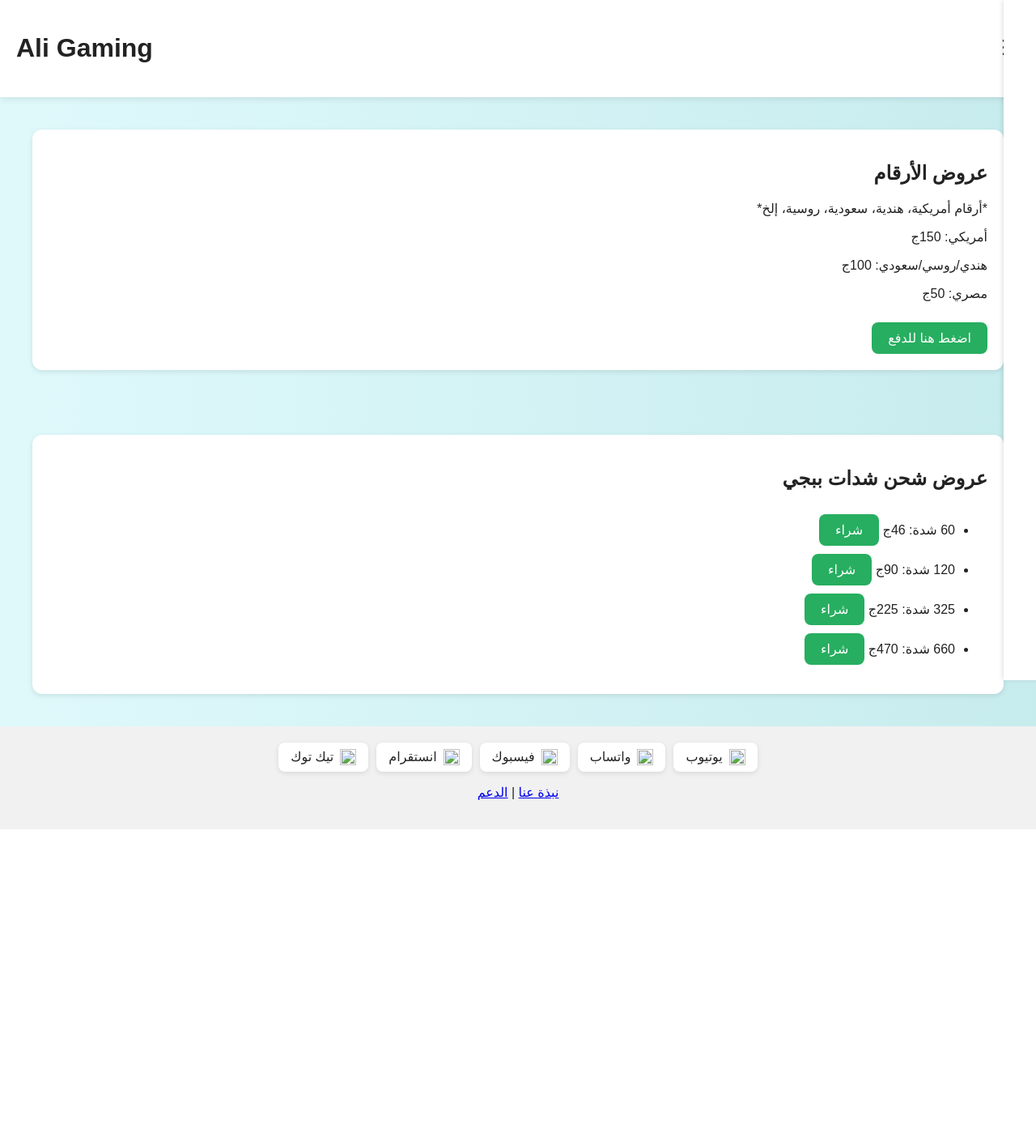
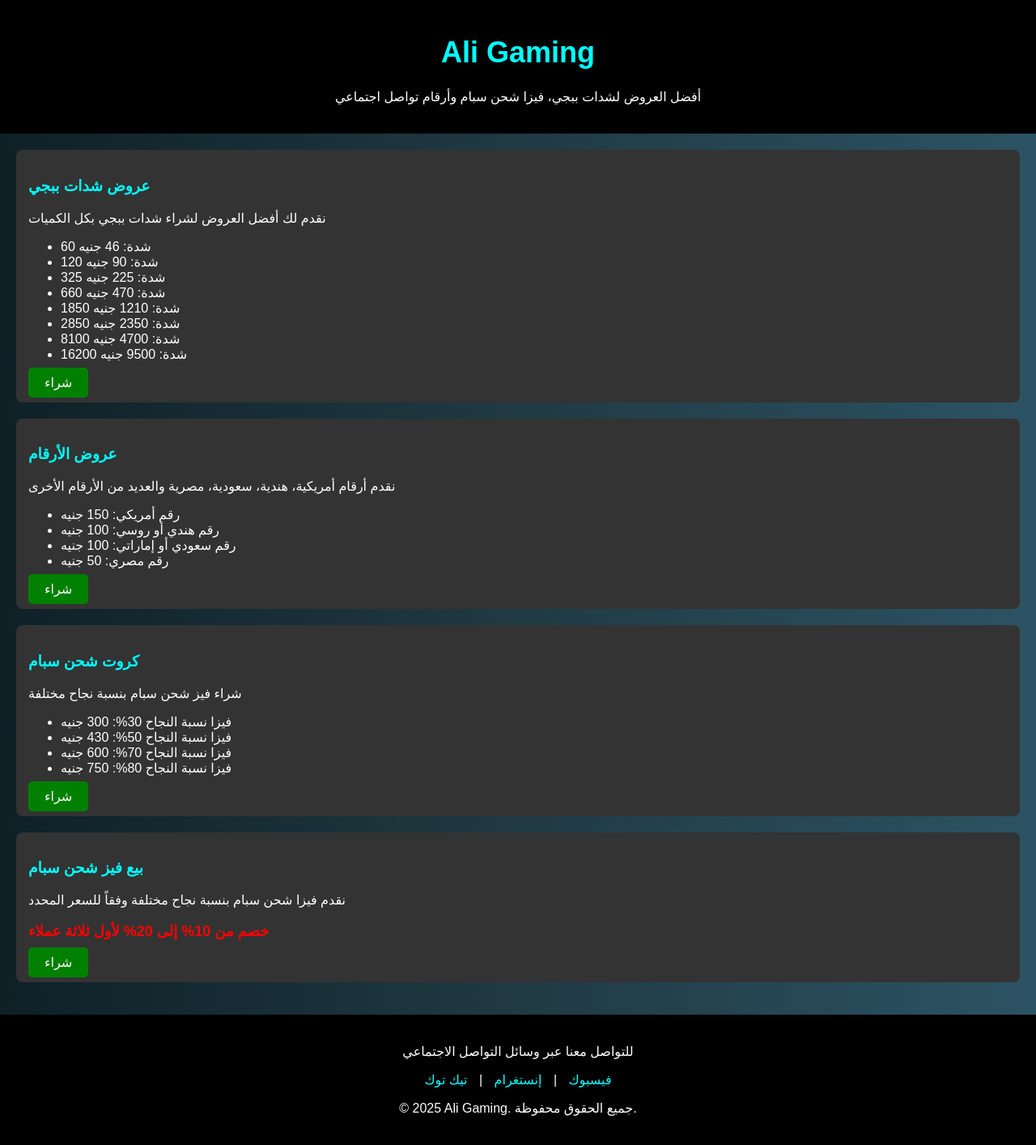
Before and after one commit to AliRadwan2009/Ali_Gaming, a plain HTML site: page index.html in a window 1280 px wide. Shown: the whole page at 81% size. Before the commit the page ends 1024 px from the top, so only its background shows below. Drawn offline with Linux system fonts and the light colour scheme.

Commit message:
ملفات الموقع

```diff
--- a/index.html
+++ b/index.html
@@ -1,143 +1,160 @@
-<!DOCTYPE html><html lang="ar">
+<!DOCTYPE html>
+<html lang="ar">
 <head>
   <meta charset="UTF-8">
-  <meta name="viewport" content="width=device-width, initial-scale=1.0">
-  <title>Ali Gaming</title>
+  <meta name="viewport" content="width=device-width, initial-scale=1">
+  <title>Ali Gaming - متجر شدات و فيز شحن</title>
   <style>
     body {
+      font-family: 'Arial', sans-serif;
+      background: linear-gradient(to right, #0f2027, #203a43, #2c5364);
+      color: white;
       margin: 0;
-      font-family: 'Arial', sans-serif;
-      background: linear-gradient(to right, #dff9fb, #c7ecee);
-      color: #222;
-      direction: rtl;
-    }
-    header {
-      background-color: #fff;
-      padding: 20px;
-      display: flex;
-      justify-content: space-between;
-      align-items: center;
-      box-shadow: 0 2px 8px rgba(0,0,0,0.1);
-    }
-    .menu-btn {
-      font-size: 26px;
-      cursor: pointer;
-    }
-    nav {
-      position: fixed;
-      top: 0;
-      right: -250px;
-      width: 250px;
-      height: 100%;
-      background: #fff;
-      box-shadow: -2px 0 5px rgba(0,0,0,0.1);
-      transition: right 0.3s;
-      padding: 20px;
-    }
-    nav.active {
-      right: 0;
-    }
-    nav ul {
-      list-style: none;
       padding: 0;
     }
-    nav ul li {
-      margin: 15px 0;
-    }
-    nav ul li a {
-      text-decoration: none;
-      color: #333;
-      font-size: 18px;
-    }
-    .section {
-      padding: 20px;
-    }
-    .offers {
-      background: #fff;
-      border-radius: 12px;
-      padding: 20px;
-      margin: 20px;
-      box-shadow: 0 2px 6px rgba(0,0,0,0.1);
-    }
-    .buy-btn {
-      background-color: #27ae60;
-      color: #fff;
-      padding: 10px 20px;
-      border: none;
-      border-radius: 8px;
-      font-size: 16px;
-      cursor: pointer;
-      margin-top: 10px;
-    }
-    .footer {
-      background: #f1f1f1;
+
+    header {
+      background-color: #000;
       padding: 20px;
       text-align: center;
     }
-    .social {
+
+    header h1 {
+      font-size: 36px;
+      color: #00ffff;
+    }
+
+    .container {
+      padding: 20px;
+    }
+
+    .product-card {
+      background-color: #333;
+      padding: 15px;
+      border-radius: 8px;
+      margin-bottom: 20px;
+    }
+
+    .product-card h3 {
+      color: #00ffff;
+    }
+
+    .button {
+      background-color: green;
+      color: white;
+      padding: 10px 20px;
+      border: none;
+      border-radius: 5px;
+      cursor: pointer;
+      text-decoration: none;
+    }
+
+    .important {
+      color: red;
+      font-weight: bold;
+      font-size: 18px;
+    }
+
+    footer {
+      background-color: #000;
+      color: white;
+      text-align: center;
+      padding: 20px;
+    }
+
+    footer a {
+      color: #00ffff;
+      text-decoration: none;
+    }
+
+    .nav-menu {
       display: flex;
-      justify-content: center;
-      flex-wrap: wrap;
-      gap: 10px;
+      justify-content: space-around;
+      margin-top: 20px;
     }
-    .social a {
-      display: flex;
-      align-items: center;
+
+    .nav-item {
+      padding: 10px;
+      background-color: #444;
+      border-radius: 5px;
+    }
+
+    .nav-item a {
+      color: white;
       text-decoration: none;
-      color: #222;
-      background: #fff;
-      padding: 8px 15px;
-      border-radius: 8px;
-      box-shadow: 0 2px 6px rgba(0,0,0,0.1);
     }
-    .social img {
-      width: 20px;
-      height: 20px;
-      margin-left: 8px;
+
+    .footer-links a {
+      margin: 0 10px;
     }
   </style>
 </head>
-<body>  <header>
-    <div class="menu-btn" onclick="toggleMenu()">&#9776;</div>
+<body>
+
+  <header>
     <h1>Ali Gaming</h1>
-  </header>  <nav id="sideMenu">
-    <ul>
-      <li><a href="#numbers">عروض الأرقام</a></li>
-      <li><a href="#pubg">عروض شدات ببجي</a></li>
-      <li><a href="#about">نبذة عنا</a></li>
-      <li><a href="https://wa.me/201080265792" target="_blank">الدعم</a></li>
-    </ul>
-  </nav>  <div class="section" id="numbers">
-    <div class="offers">
-      <h2>عروض الأرقام</h2>
-      <p>*أرقام أمريكية، هندية، سعودية، روسية، إلخ*</p>
-      <p>أمريكي: 150ج</p>
-      <p>هندي/روسي/سعودي: 100ج</p>
-      <p>مصري: 50ج</p>
-      <a href="pay.html?service=رقم أمريكي&amp;price=150"><button class="buy-btn">اضغط هنا للدفع</button></a>
+    <p>أفضل العروض لشدات ببجي، فيزا شحن سبام وأرقام تواصل اجتماعي</p>
+  </header>
+
+  <div class="container">
+    <div class="product-card">
+      <h3>عروض شدات ببجي</h3>
+      <p>نقدم لك أفضل العروض لشراء شدات ببجي بكل الكميات</p>
+      <ul>
+        <li>60 شدة: 46 جنيه</li>
+        <li>120 شدة: 90 جنيه</li>
+        <li>325 شدة: 225 جنيه</li>
+        <li>660 شدة: 470 جنيه</li>
+        <li>1850 شدة: 1210 جنيه</li>
+        <li>2850 شدة: 2350 جنيه</li>
+        <li>8100 شدة: 4700 جنيه</li>
+        <li>16200 شدة: 9500 جنيه</li>
+      </ul>
+      <a href="your_purchase_page.html" class="button">شراء</a>
     </div>
-  </div>  <div class="section" id="pubg">
-    <div class="offers">
-      <h2>عروض شحن شدات ببجي</h2>
+
+    <div class="product-card">
+      <h3>عروض الأرقام</h3>
+      <p>نقدم أرقام أمريكية، هندية، سعودية، مصرية والعديد من الأرقام الأخرى</p>
       <ul>
-        <li>60 شدة: 46ج <a href="pay.html?service=60 شدة&amp;price=46"><button class="buy-btn">شراء</button></a></li>
-        <li>120 شدة: 90ج <a href="pay.html?service=120 شدة&amp;price=90"><button class="buy-btn">شراء</button></a></li>
-        <li>325 شدة: 225ج <a href="pay.html?service=325 شدة&amp;price=225"><button class="buy-btn">شراء</button></a></li>
-        <li>660 شدة: 470ج <a href="pay.html?service=660 شدة&amp;price=470"><button class="buy-btn">شراء</button></a></li>
+        <li>رقم أمريكي: 150 جنيه</li>
+        <li>رقم هندي أو روسي: 100 جنيه</li>
+        <li>رقم سعودي أو إماراتي: 100 جنيه</li>
+        <li>رقم مصري: 50 جنيه</li>
       </ul>
+      <a href="your_purchase_page.html" class="button">شراء</a>
     </div>
-  </div>  <div class="footer">
-    <div class="social">
-      <a href="https://youtube.com/@sniper12620" target="_blank"><img src="yt.png">يوتيوب</a>
-      <a href="https://wa.me/201080265792" target="_blank"><img src="wa.png">واتساب</a>
-      <a href="https://www.facebook.com/share/1Bhx3YAurZ/" target="_blank"><img src="fb.png">فيسبوك</a>
-      <a href="https://www.instagram.com/aliradwan4387/" target="_blank"><img src="ig.png">انستقرام</a>
-      <a href="https://www.tiktok.com/@aliradwan2009" target="_blank"><img src="tt.png">تيك توك</a>
+
+    <div class="product-card">
+      <h3>كروت شحن سبام</h3>
+      <p>شراء فيز شحن سبام بنسبة نجاح مختلفة</p>
+      <ul>
+        <li>فيزا نسبة النجاح 30%: 300 جنيه</li>
+        <li>فيزا نسبة النجاح 50%: 430 جنيه</li>
+        <li>فيزا نسبة النجاح 70%: 600 جنيه</li>
+        <li>فيزا نسبة النجاح 80%: 750 جنيه</li>
+      </ul>
+      <a href="your_purchase_page.html" class="button">شراء</a>
     </div>
-    <p><a href="#about">نبذة عنا</a> | <a href="https://wa.me/201080265792">الدعم</a></p>
-  </div>  <script>
-    function toggleMenu() {
-      document.getElementById('sideMenu').classList.toggle('active');
-    }
-  </script></body>
+
+    <div class="product-card">
+      <h3>بيع فيز شحن سبام</h3>
+      <p>نقدم فيزا شحن سبام بنسبة نجاح مختلفة وفقاً للسعر المحدد</p>
+      <p class="important">خصم من 10% إلى 20% لأول ثلاثة عملاء</p>
+      <a href="your_purchase_page.html" class="button">شراء</a>
+    </div>
+
+  </div>
+
+  <footer>
+    <p>للتواصل معنا عبر وسائل التواصل الاجتماعي</p>
+    <div class="footer-links">
+      <a href="https://www.facebook.com/share/1Bhx3YAurZ/" target="_blank">فيسبوك</a> |
+      <a href="https://www.instagram.com/aliradwan4387/" target="_blank">إنستغرام</a> |
+      <a href="https://www.tiktok.com/@aliradwan2009" target="_blank">تيك توك</a>
+    </div>
+    <p class="note">© 2025 Ali Gaming. جميع الحقوق محفوظة.</p>
+  </footer>
+
+</body>
 </html>
```
Also changed, not shown: pay.html (+62 -58 lines).
